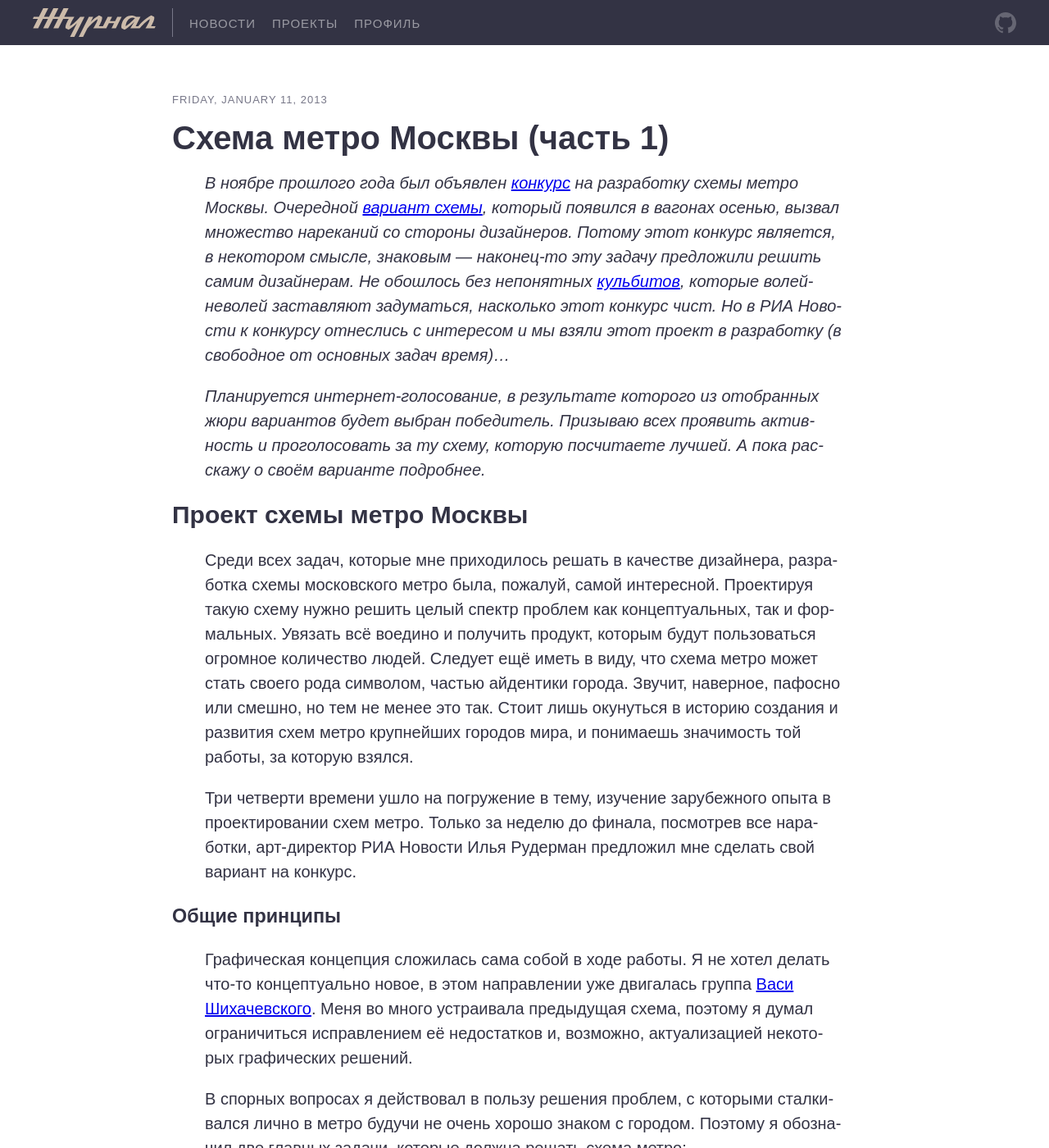
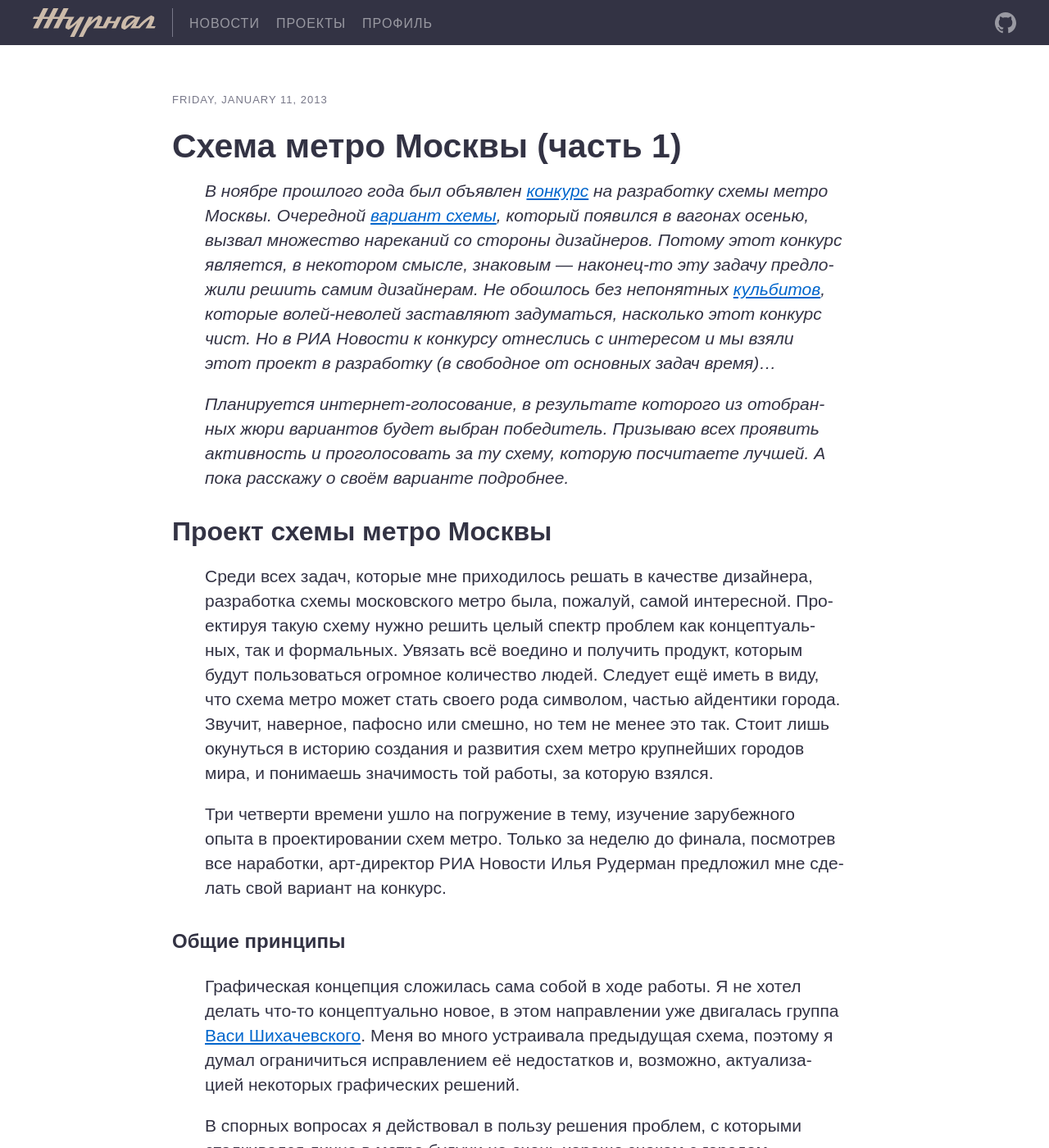
Before and after one commit to a1ip/quillcraft.github.io, a Jekyll site: the page built from _posts/2013-01-11-moscow-metro-map-1.md, in a window 1280 px wide and 1400 px high. Shown: the whole window at 82% size. Built offline with Jekyll 4.4.1, drawn with Linux system fonts in a browser that asks for light colours; some web fonts are replaced.

Commit message:
Style update

```diff
--- a/assets/css/styles.scss
+++ b/assets/css/styles.scss
@@ -22,7 +22,7 @@ html {
 	font-size: var(--base-size);
 
 	body {
-		font-size: 1rem;
+		font-size: 1.05rem;
 		line-height: 1.5rem;
 
 		background-color: #fff;
@@ -70,7 +70,7 @@ header {
 
 		nav {
 			font-feature-settings: 'ss02';
-			font-size: .75rem;
+			font-size: .8rem;
 			line-height: 1rem;
 			letter-spacing: 0.05rem;
 			text-transform: uppercase;
@@ -108,13 +108,13 @@ header {
 			justify-content: flex-end;
 
 			a {
-				opacity: .25;
+				opacity: .5;
 
 				width: 26px;
 				height: 26px;
 
 				&:hover {
-					opacity: .5;
+					opacity: .75;
 				}
 			}
 		}
@@ -158,15 +158,14 @@ main {
 				border: 1px solid #ddd;
 				border-radius: 50%;
 
-				grid-column: 1;
 				justify-self: start;
 				width: 32px;
 				height: 32px;
 			}
 
 			.page-number {
-				font-size: .75rem;
-				line-height: .75rem;
+				font-size: .8rem;
+				line-height: .8rem;
 				letter-spacing: .1rem;
 				text-transform: uppercase;
 
@@ -190,7 +189,6 @@ main {
 				border: 1px solid #ddd;
 				border-radius: 50%;
 
-				grid-column: 3;
 				justify-self: end;
 				width: 32px;
 				height: 32px;
@@ -210,13 +208,29 @@ main {
 
 		h1 {
 			font-feature-settings: 'onum';
-			font-size: 2rem;
+			font-size: 2.05rem;
 			line-height: 2rem;
 
-			margin: 0;
+			margin: 1.5rem 0 0 0;
 		}
 
-		p, ul, ol {
+		h2 {
+			font-feature-settings: 'onum';
+			font-size: 1.6rem;
+			line-height: 2rem;
+
+			margin: 1.5rem 0 0 0;
+		}
+
+		h3 {
+			font-feature-settings: 'onum';
+			font-size: 1.2rem;
+			line-height: 2rem;
+
+			margin: 1.5rem 0 0 0;
+		}
+
+		h4, p, ul, ol {
 			-webkit-hyphens: auto;
 			-webkit-hyphenate-limit-chars: 6 3 2;
 			-webkit-hyphenate-limit-lines: 3;
@@ -241,11 +255,24 @@ main {
 			padding: 0;
 
 			li {
-				margin: 0 0 0 1rem;
+				margin: .5rem 0 0 1.5rem;
+			}
+
+			a {
+				color: #06c;
+
+				&:visited {
+					color: #c39;
+				}
+
+				&:hover {
+					text-decoration: none;
+				}
 			}
 		}
 
 		.date {
+			font-feature-settings: 'ss02';
 			font-size: .65rem;
 			line-height: .65rem;
 			letter-spacing: .05rem;
@@ -291,8 +318,8 @@ main {
 				content: attr(data-value);
 
 				font-feature-settings: 'tnum';
-				font-size: .75rem;
-				line-height: .75rem;
+				font-size: .8rem;
+				line-height: .8rem;
 
 				background-color: #eee;
 				border-radius: 0 20px 20px 0;
@@ -319,8 +346,8 @@ main {
 
 		h2 {
 			font-feature-settings: 'onum';
-			font-size: 1.5rem;
-			line-height: 1.5rem;
+			font-size: 1.6rem;
+			line-height: 2rem;
 
 			position: relative;
 			margin: 0 0 0 2rem;
@@ -406,6 +433,10 @@ main {
 				}
 			}
 		}
+
+		img {
+			border: 1px solid #eee;
+		}
 	}
 }
 
@@ -413,7 +444,7 @@ main {
 
 footer {
 	font-feature-settings: 'ss02';
-	font-size: .75rem;
+	font-size: .8rem;
 	line-height: 1rem;
 	letter-spacing: 1px;
 	text-transform: uppercase;
```
Also changed, not shown: _posts/2008-10-01-mvk-2008-1.md (+1 -1 lines), 4 other files.
